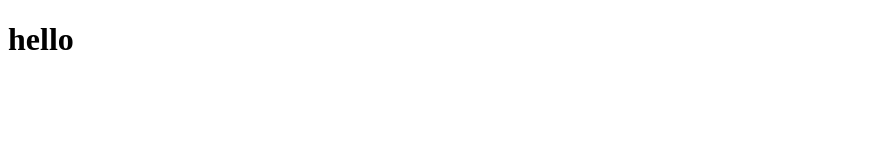
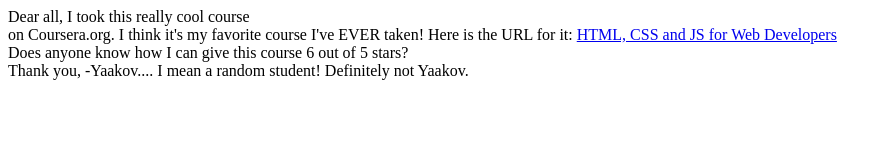
Before and after one commit to DhanyaM2001/DhanyaM2001.github.io, a plain HTML site: page index.html in a window 1280 px wide. Shown: the whole page, without its empty margins (0-892 px from the left). Drawn offline with Linux system fonts and the light colour scheme.

Commit message:
files deleted

```diff
--- a/index.html
+++ b/index.html
@@ -1,10 +1,16 @@
-<!DOCTYPE html>
-<html>
-<head>
-	<meta charset="utf-8">
-	<title></title>
-</head>
-<body>
-<h1> hello <h1>
-</body>
-</html>
+<div>Dear all,
+<span>I took this really cool course
+</span></div>
+<span>on Coursera.org. I think it's
+my favorite course I've EVER taken!
+Here is the URL for it:
+</span>
+<a href="...">HTML, CSS and JS for Web Developers</a>
+<div>
+Does anyone know how I can give this course 6
+out of 5 stars?
+</div>
+<div>
+Thank you,
+-Yaakov.... I mean a random student! Definitely not Yaakov.
+</div>
```
Also changed, not shown: hello.css (deleted), home.html (deleted).
